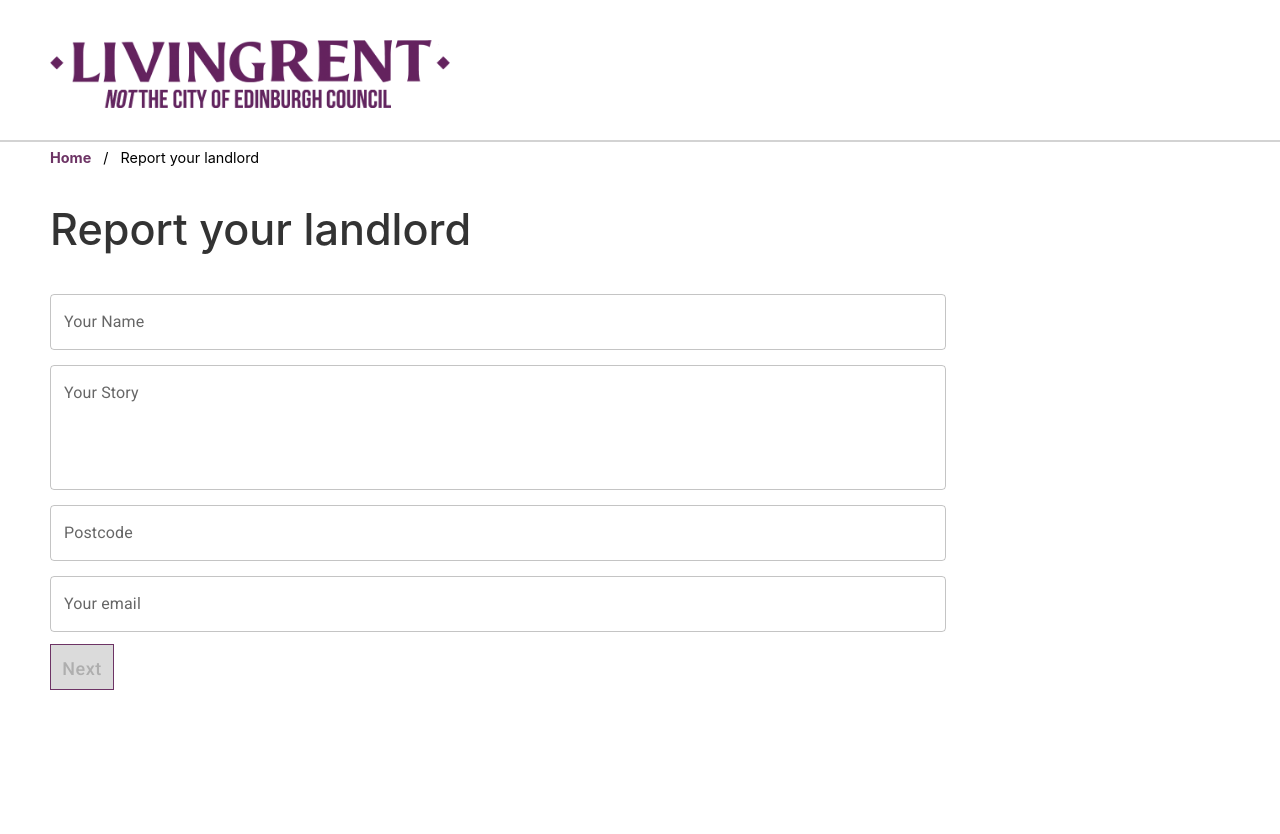
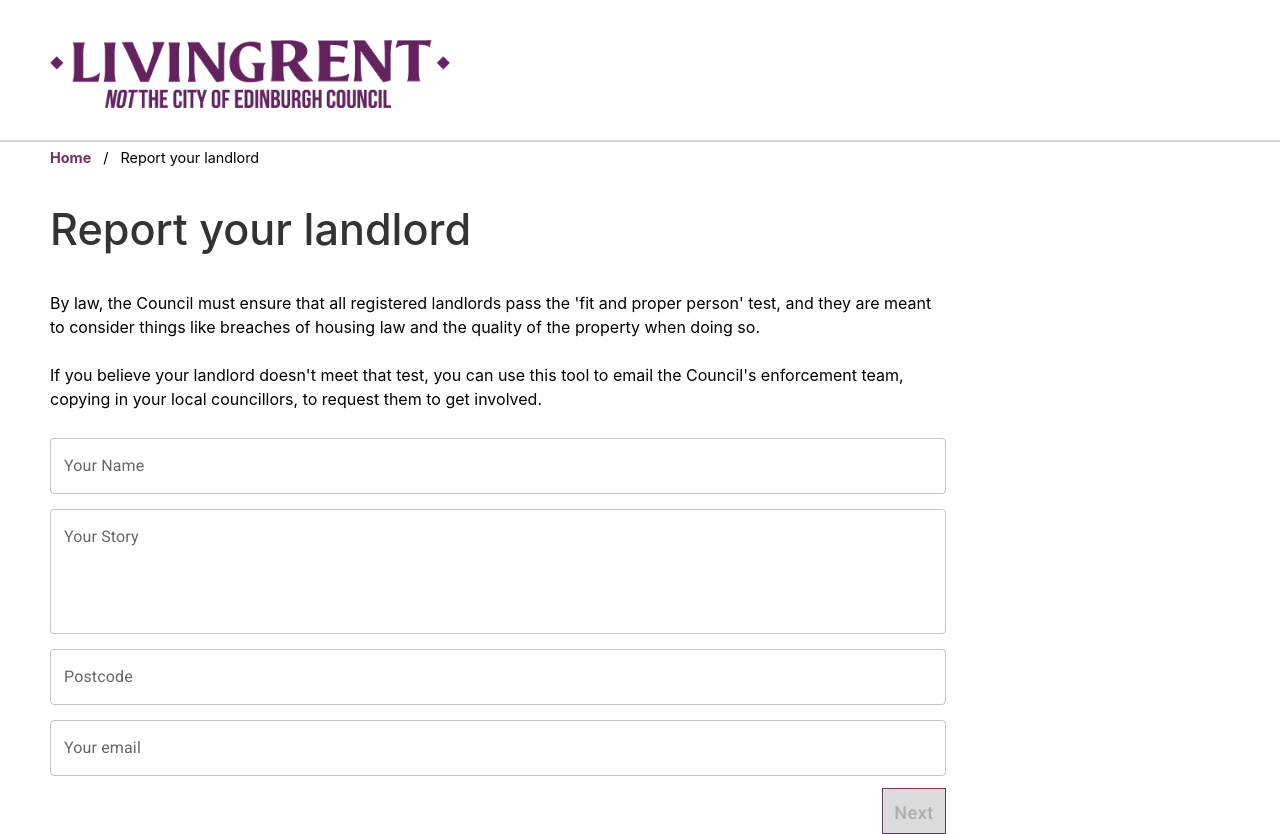
Before and after one commit to gordonmaloney/notecc, a React (Create React App) app: page /report in a window 1280 px wide. Shown: the top 834 px of the page. Before the commit the page ends 800 px from the top, so only its background shows below. Built offline with nearby package versions, Linux system fonts and the light colour scheme; the HTML template or start-up script is replaced by a standard one.

Commit message:
updates explainer text

```diff
--- a/src/Landing.jsx
+++ b/src/Landing.jsx
@@ -10,9 +10,10 @@ const Landing = () => {
       style={{
         padding: "0 50px 20px 50px",
         width: "80%",
+        maxWidth: "1000px"
       }}
     >
-      <h1>Rogue landlord portal</h1>
+      <h1>Tenant Complaints Portal</h1>
       <p>
         Edinburgh City Council has a series of legal responsibilities to enforce
         good practice in the Private Rented Sector, that they are routinely not
--- a/src/Mailer/EditableDiv.jsx
+++ b/src/Mailer/EditableDiv.jsx
@@ -44,6 +44,8 @@ const EditableDiv = ({
   useEffect(() => {
     setLength(body?.length);
   }, [body]);
+
+
 
   return (
     <div style={{ width: "100%" }}>
--- a/src/Mailer/Mailer.jsx
+++ b/src/Mailer/Mailer.jsx
@@ -1,7 +1,8 @@
 import React, { useState } from "react";
 import EditableDiv from "./EditableDiv";
-
+import { Button } from "@mui/material";
 import { SendModal } from "./SendModal";
+import { BtnStyle } from "../MUIStyles";
 
 const Mailer = ({
   template,
@@ -10,7 +11,7 @@ const Mailer = ({
   noClient,
   setNoClient,
   emailClient,
-  issue,
+  setStage
 }) => {
   const [sent, setSent] = useState(false);
 
@@ -29,6 +30,10 @@ const Mailer = ({
     return <>Loading...</>;
   }
 
+
+  let promptsChanged = answers
+
+
   return (
     <div>
       <EditableDiv
@@ -36,8 +41,12 @@ const Mailer = ({
         body={template}
         substrings={answers}
         onBodyChange={(e) => setTemplate(e)}
-        promptsChanged={true}
+        promptsChanged={promptsChanged}
       />
+
+      <Button sx={BtnStyle} onClick={() => setStage("prompts")}>
+        Back
+      </Button>
 
       <SendModal
         noClient={noClient}
--- a/src/Mailer/Prompts.jsx
+++ b/src/Mailer/Prompts.jsx
@@ -26,14 +26,17 @@ const Prompts = ({ issue, blankTemplate }) => {
 
   const handlePrompts = () => {
     setTemplate(
-      template
+      blankTemplate
         .replace("<<|userStory|>>", userStory)
         .replace("<<|userName|>>", userName)
         .replace("<<|postcode|>>", postcode)
     );
     setAnswers([userName, userStory, postcode]);
-    setStage("message");
   };
+
+  useEffect(() => {
+    handlePrompts();
+  }, [userStory, userName, postcode, userEmail]);
 
   if (stage == "prompts") {
     return (
@@ -70,14 +73,17 @@ const Prompts = ({ issue, blankTemplate }) => {
         />
 
         <Button
-          sx={BtnStyle}
+          sx={{ ...BtnStyle, float: "right" }}
           disabled={
             userName == "" ||
             userStory == "" ||
             userEmail == "" ||
             postcode == ""
           }
-          onClick={handlePrompts}
+          onClick={() => {
+            handlePrompts();
+            setStage("message");
+          }}
         >
           Next
         </Button>
@@ -96,6 +102,7 @@ const Prompts = ({ issue, blankTemplate }) => {
           setNoClient={setNoClient}
           emailClient={emailClient}
           issue={issue}
+          setStage={setStage}
         />
       </div>
     );
--- a/src/Mailer/SendModal.jsx
+++ b/src/Mailer/SendModal.jsx
@@ -90,7 +90,7 @@ export const SendModal = ({
 
   return (
     <>
-      <Button sx={BtnStyle} onClick={() => setIsOpen(true)}>
+      <Button sx={{...BtnStyle, float: 'right'}} onClick={() => setIsOpen(true)}>
         Send
       </Button>
 
--- a/src/Repairs.jsx
+++ b/src/Repairs.jsx
@@ -18,6 +18,18 @@ const Repairs = () => {
       </div>
       <h1>Get help with repairs</h1>
 
+      <p>
+        Despite what they may tell you, the Council has the{" "}
+        <b>legal obligation</b> to ensure that all properties in the city meet
+        the 'Tolerable Standard', and they have a wide range of powers and tools
+        to force landlords to take action.
+        <br />
+        <br />
+        You can use this tool to send an email to the Council's enforcement
+        team, copying in your local councillors, to remind them of those
+        obligations and ask for support.
+      </p>
+
       <Prompts
         issue="repair"
         blankTemplate={`Dear Enforcement Team, and my local councillors,
--- a/src/Report.jsx
+++ b/src/Report.jsx
@@ -18,6 +18,17 @@ const Report = () => {
 
       <h1>Report your landlord</h1>
 
+      <p>
+        By law, the Council must ensure that all registered landlords pass the
+        'fit and proper person' test, and they are meant to consider things like
+        breaches of housing law and the quality of the property when doing so.
+        <br />
+        <br />
+        If you believe your landlord doesn't meet that test, you can use this
+        tool to email the Council's enforcement team, copying in your local
+        councillors, to request them to get involved.
+      </p>
+
       <Prompts
         issue="repair"
         blankTemplate={`Dear Enforcement Team, and my local councillors,
@@ -26,7 +37,7 @@ I am writing to ask for your help.
 
 <<|userStory|>>
 
-I am aware that I could take this matter to the Tribunal myself, but I am writing to you because I note that section 85(1) of The Housing (Scotland) Act 1987 states that: “It shall be the duty of every local authority to secure that all houses in their district which do not meet the tolerable standard are closed, demolished or brought up to the tolerable standard within such period as is reasonable in all the circumstances.”
+I am aware that I could take this matter to the Tribunal myself, but I am writing to you because I note that section 84 of The Antisocial Behaviour  etc. (Scotland) Act 2004 that a local authority must be satisfied that, in order to operate lawfully as a registered landlord, a landlord must be a ‘fit and proper’ person.
 
 Sincerely,
 <<|userName|>>
```
